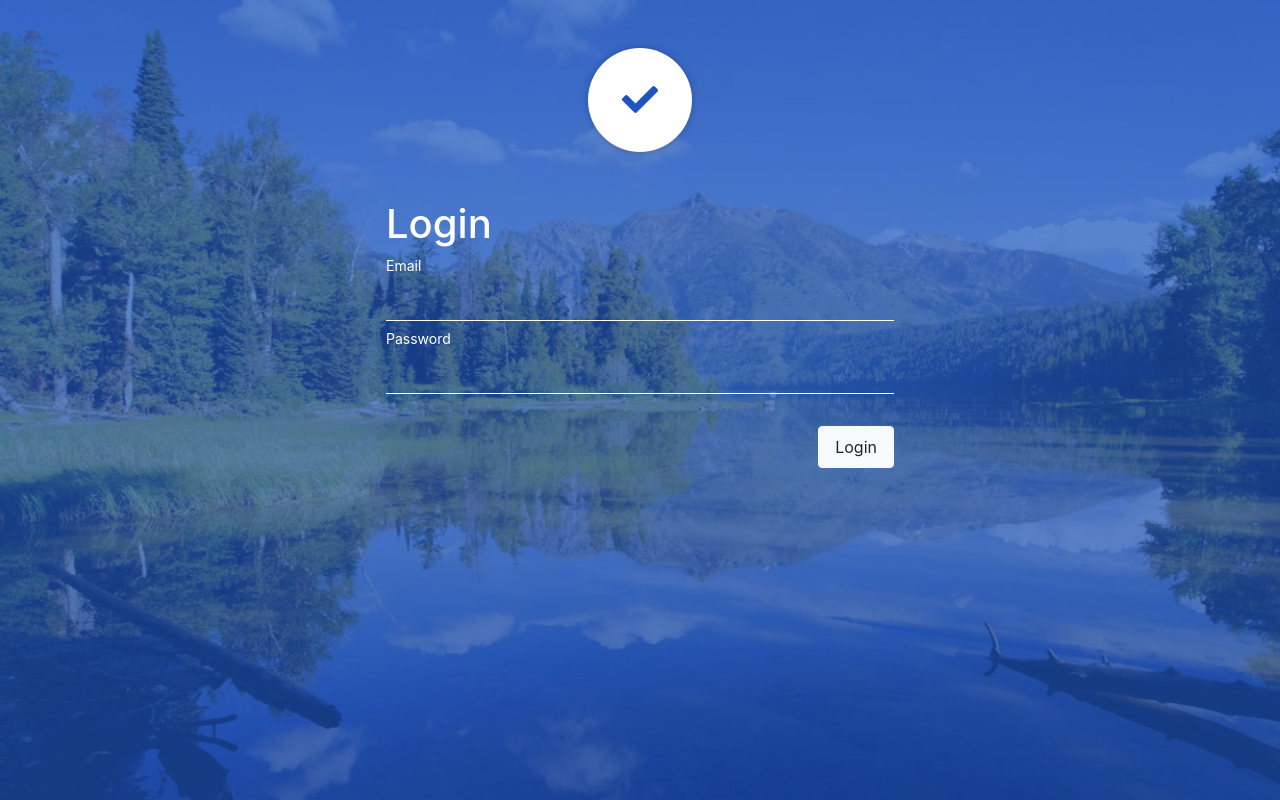
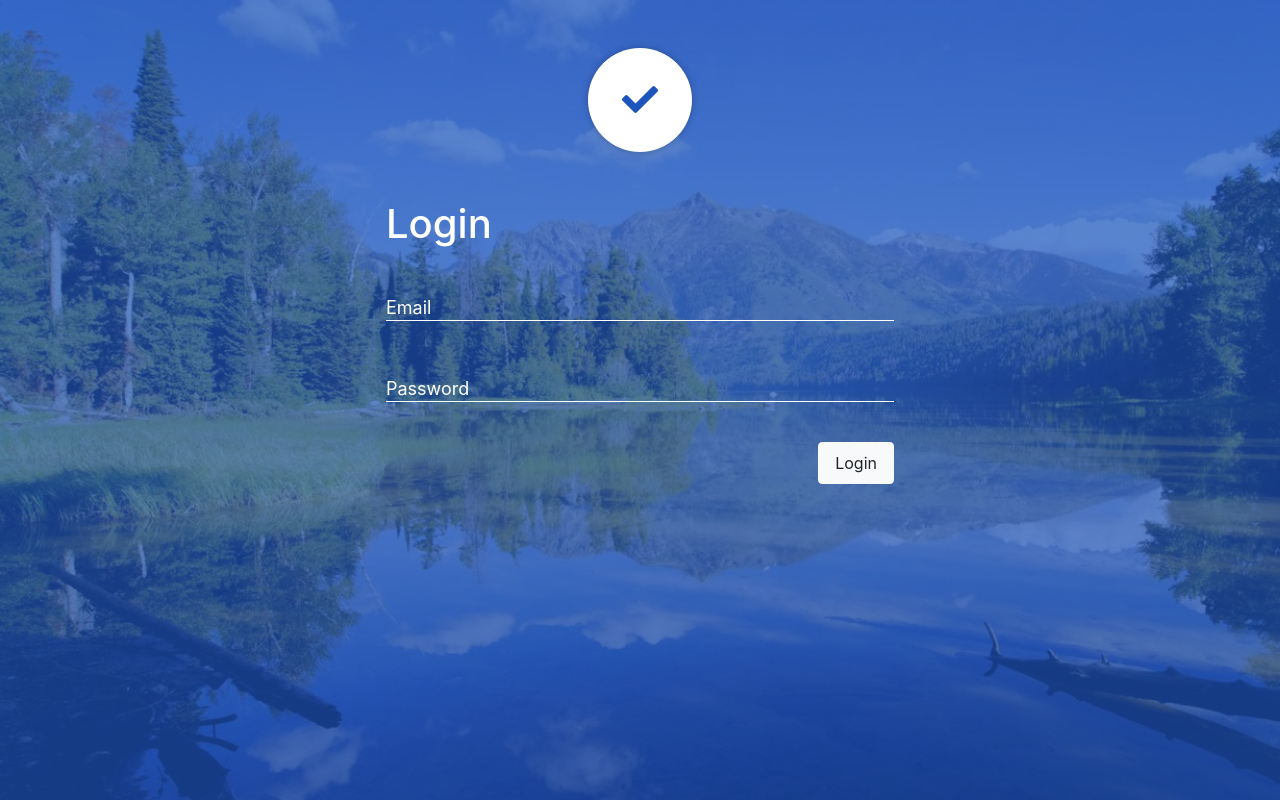
Before and after one commit to Obitrim/Todo-App, a Vue app: page /welcome in a window 1280 px wide. Both pictures are taken after a click on the button "Login". Built offline with nearby package versions, Linux system fonts and the light colour scheme.

Commit message:
binded input fields to data fields

```diff
--- a/src/views/auth/AppLogin.vue
+++ b/src/views/auth/AppLogin.vue
@@ -1,25 +1,31 @@
 <template>
     <div class="text-white mx-3 auth_view">
         <h1 class="mt-0 mb-4">Login</h1>
-        <form @submit.prevent="login">
+        <form @submit.prevent="submit" novalidate>
             <div class="form-group">
                 <input
                     type="email"
                     name="email"
-                    class="base_input"
+                    class="mb-2 base_input"
                     id="email"
+                    v-model="credentials.email"
+                    required
                     />
                 <label for="email">Email</label>
+                <error-label v-if="errors.email">{{ errors.email }}</error-label>
             </div>
             <div class="form-group">
                 <input
                     type="password"
                     name="password"
-                    class="base_input"
+                    class="mb-2 base_input"
                     id="password"
+                    v-model="credentials.password"
+                    required
                     autocomplete
                     />
                 <label for="password">Password</label>
+                <error-label v-if="errors.password">{{ errors.password }}</error-label>
             </div>
             <div class="form-group text-right">
                 <button class="btn btn-light py-2 px-3">Login</button>
@@ -29,12 +35,42 @@
 </template>
 
 <script>
+import validator from '@/services/validator.js';
+
 export default {
-  methods: {
-      login(){
-          console.log("AppLogin: submitting form");
-          this.$router.push({ name: 'user-home' });
-      }
-  }
+    data(){
+        return {
+            credentials: {
+                email: '',
+                password: ''
+            },
+
+            errors: {
+                email: null,
+                password: null
+            }
+        }
+    },
+
+    methods: {
+        submit(){
+            if(this.validEmail() && this.validPassword()){
+                alert("loggin user in");
+                this.$router.push({ name: 'user-home' });
+            }
+        },
+
+        validEmail(){
+            let emailValidationRes = new validator().validateEmail(this.credentials.email);
+            this.errors.email = emailValidationRes.error ? emailValidationRes.error : null;
+            return emailValidationRes.valid;
+        },
+
+        validPassword(){
+            let passwordValidationRes = new validator().validatePassword(this.credentials.password);
+            this.errors.password = passwordValidationRes.error ? passwordValidationRes.error : null;
+            return passwordValidationRes.ok;
+        }
+    },
 };
 </script>
```
